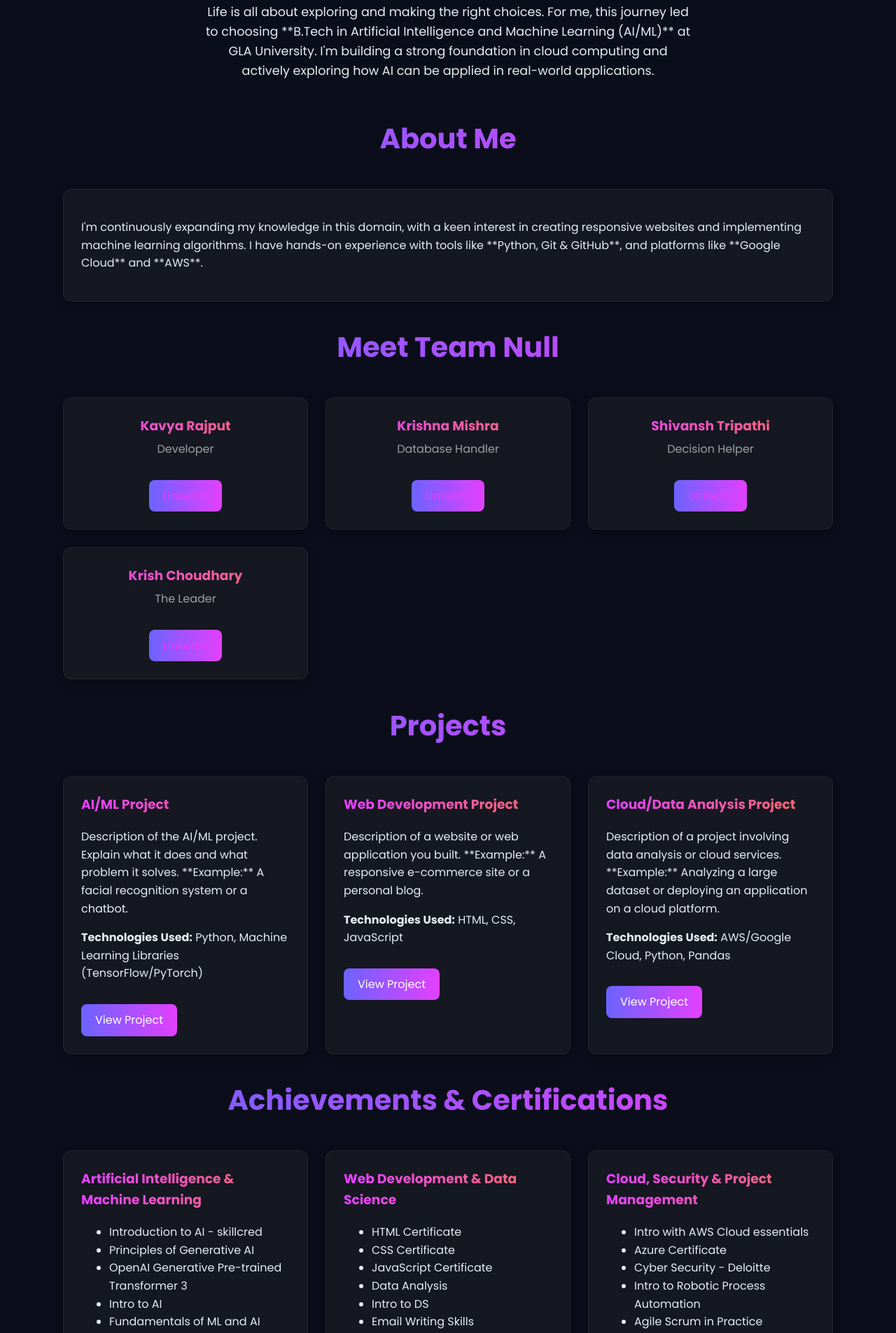
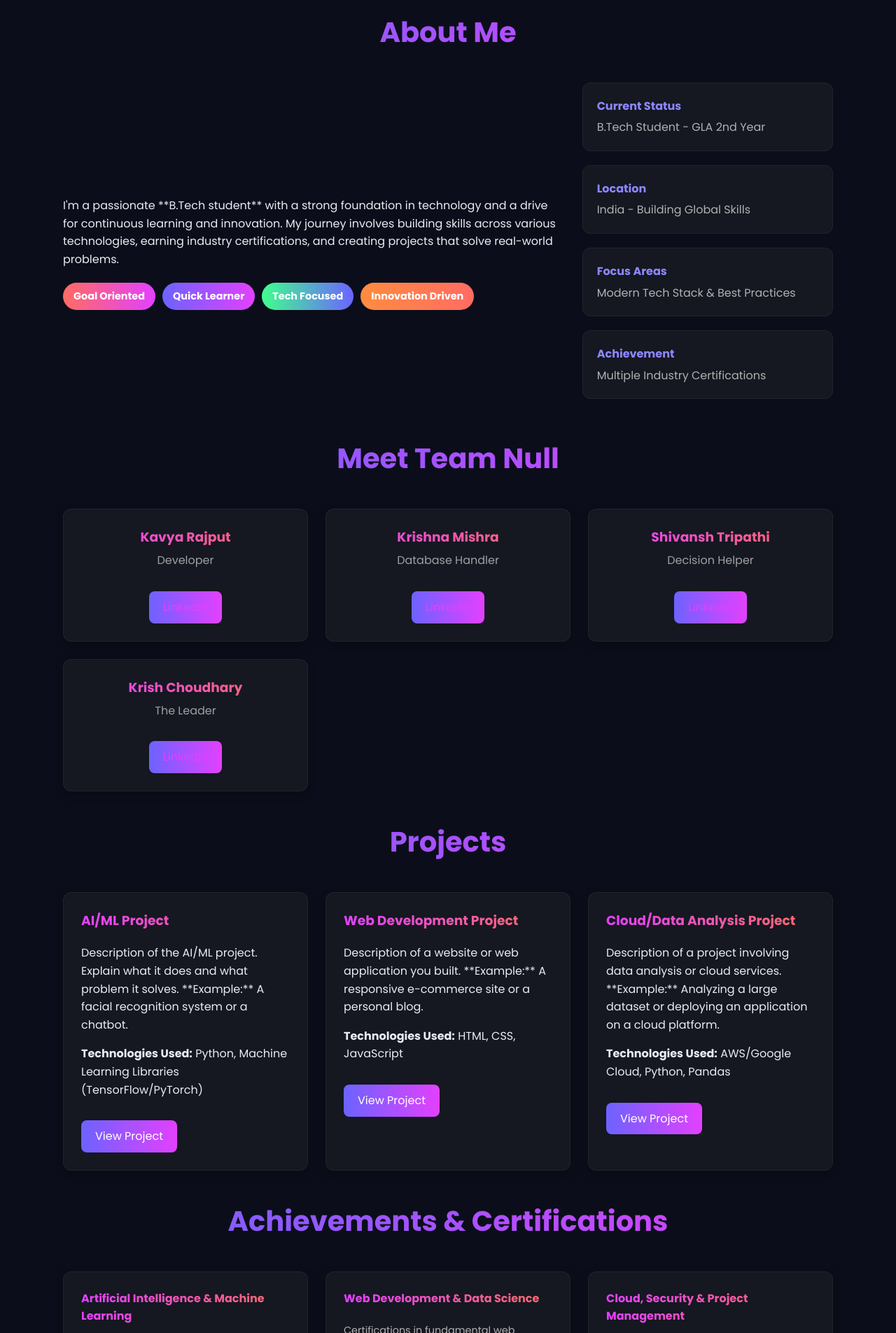
Before and after one commit to KAVYA-29-ai/krish-portfolio, a plain HTML site: page index.html in a window 1280 px wide. Shown: the part 895-2800 px from the top of the page at 70% size. Drawn offline with Linux system fonts and the light colour scheme; some packages are replaced by stand-ins of ours; a script that the page names is missing.

Commit message:
Update index.html

```diff
--- a/index.html
+++ b/index.html
@@ -28,6 +28,7 @@
             backdrop-filter: blur(10px);
             z-index: 1000;
             padding: 15px 0;
+            box-shadow: 0 2px 10px rgba(0, 0, 0, 0.2);
         }
         nav .nav-container {
             display: flex;
@@ -52,6 +53,7 @@
             min-height: 100vh;
             text-align: center;
             padding: 0 20px;
+            position: relative;
         }
         .header-section h1 {
             font-size: 4.5em;
@@ -63,6 +65,7 @@
         .header-section .subtitle {
             font-size: 1.4em;
             color: #b1b1b1;
+            margin-bottom: 20px;
         }
         .header-section .intro-text {
             font-size: 1.1em;
@@ -87,6 +90,7 @@
             display: grid;
             grid-template-columns: repeat(auto-fit, minmax(280px, 1fr));
             gap: 25px;
+            margin-bottom: 40px;
         }
         .card {
             background-color: rgba(26, 28, 37, 0.7);
@@ -158,6 +162,81 @@
             margin-top: 5px;
             color: #555;
         }
+        .intro-card {
+            background-color: rgba(26, 28, 37, 0.7);
+            padding: 25px;
+            border-radius: 12px;
+            border: 1px solid rgba(51, 51, 51, 0.5);
+            box-shadow: 0 4px 12px rgba(0, 0, 0, 0.3);
+            max-width: 600px;
+            text-align: left;
+            margin: 40px auto;
+        }
+        .about-grid {
+            display: grid;
+            grid-template-columns: 2fr 1fr;
+            gap: 25px;
+            align-items: center;
+        }
+        .about-info-card {
+            background-color: rgba(26, 28, 37, 0.7);
+            padding: 20px;
+            border-radius: 12px;
+            border: 1px solid rgba(51, 51, 51, 0.5);
+            margin-bottom: 20px;
+            transition: transform 0.3s ease;
+        }
+        .about-info-card h4 {
+            margin: 0 0 5px;
+            color: #8c88ff;
+        }
+        .about-info-card p {
+            margin: 0;
+            color: #b1b1b1;
+        }
+        .about-info-card:hover {
+            transform: translateY(-5px);
+        }
+        .about-pills {
+            display: flex;
+            flex-wrap: wrap;
+            gap: 10px;
+            margin-top: 20px;
+        }
+        .pill {
+            padding: 8px 15px;
+            border-radius: 20px;
+            font-size: 0.9em;
+            font-weight: bold;
+            color: #fff;
+            background: linear-gradient(90deg, #ff6c63, #e340ff);
+        }
+        .pill:nth-child(2) { background: linear-gradient(90deg, #6c63ff, #e340ff); }
+        .pill:nth-child(3) { background: linear-gradient(90deg, #40ff8e, #6c63ff); }
+        .pill:nth-child(4) { background: linear-gradient(90deg, #ff8c40, #ff6c63); }
+        .achievement-card {
+            background-color: rgba(26, 28, 37, 0.7);
+            padding: 25px;
+            border-radius: 12px;
+            border: 1px solid rgba(51, 51, 51, 0.5);
+            box-shadow: 0 4px 12px rgba(0, 0, 0, 0.3);
+            transition: transform 0.3s ease, box-shadow 0.3s ease;
+            text-align: left;
+        }
+        .achievement-card:hover {
+            transform: translateY(-8px);
+        }
+        .achievement-card h4 {
+            margin-top: 0;
+            background: linear-gradient(90deg, #e340ff, #ff6c63);
+            -webkit-background-clip: text;
+            -webkit-text-fill-color: transparent;
+        }
+        .achievement-card p {
+            font-size: 0.9em;
+            color: #b1b1b1;
+            margin-bottom: 0;
+        }
     </style>
     <script type="module" src="https://unpkg.com/@splinetool/viewer@1.0.9/build/spline-viewer.js"></script>
 </head>
@@ -177,18 +256,41 @@
 <div class="container">
     <section id="home" class="header-section">
         <h2 class="section-title">The Leader of Team Null with AI Robot</h2>
-        <spline-viewer class="spline-model" url="https://prod.spline.design/5e4b79df-0d9a-4f54-8f73-4ac13505e71a/scene.splinecode"></spline-viewer>
+        <spline-viewer class="spline-model" url="https://my.spline.design/chatgptkeyboard-fg4mi05If590oMo096YL3S9k/scene.splinecode"></spline-viewer>
         <h1>Krish Choudhary</h1>
         <p class="subtitle">B.Tech Student | AI/ML Enthusiast | Problem Solver</p>
-        <p class="intro-text">
-            Life is all about exploring and making the right choices. For me, this journey led to choosing **B.Tech in Artificial Intelligence and Machine Learning (AI/ML)** at GLA University. I'm building a strong foundation in cloud computing and actively exploring how AI can be applied in real-world applications.
-        </p>
     </section>
 
     <section id="about">
         <h2 class="section-title">About Me</h2>
-        <div class="card">
-            <p>I'm continuously expanding my knowledge in this domain, with a keen interest in creating responsive websites and implementing machine learning algorithms. I have hands-on experience with tools like **Python, Git & GitHub**, and platforms like **Google Cloud** and **AWS**.</p>
+        <div class="about-grid">
+            <div>
+                <p>I'm a passionate **B.Tech student** with a strong foundation in technology and a drive for continuous learning and innovation. My journey involves building skills across various technologies, earning industry certifications, and creating projects that solve real-world problems.</p>
+                <div class="about-pills">
+                    <span class="pill">Goal Oriented</span>
+                    <span class="pill">Quick Learner</span>
+                    <span class="pill">Tech Focused</span>
+                    <span class="pill">Innovation Driven</span>
+                </div>
+            </div>
+            <div>
+                <div class="about-info-card">
+                    <h4>Current Status</h4>
+                    <p>B.Tech Student - GLA 2nd Year</p>
+                </div>
+                <div class="about-info-card">
+                    <h4>Location</h4>
+                    <p>India - Building Global Skills</p>
+                </div>
+                <div class="about-info-card">
+                    <h4>Focus Areas</h4>
+                    <p>Modern Tech Stack & Best Practices</p>
+                </div>
+                <div class="about-info-card">
+                    <h4>Achievement</h4>
+                    <p>Multiple Industry Certifications</p>
+                </div>
+            </div>
         </div>
     </section>
 
@@ -245,45 +347,21 @@
     <section id="achievements">
         <h2 class="section-title">Achievements & Certifications</h2>
         <div class="card-grid">
-            <div class="card">
-                <h3>Artificial Intelligence & Machine Learning</h3>
-                <ul>
-                    <li>Introduction to AI - skillcred</li>
-                    <li>Principles of Generative AI</li>
-                    <li>OpenAI Generative Pre-trained Transformer 3</li>
-                    <li>Intro to AI</li>
-                    <li>Fundamentals of ML and AI</li>
-                    <li>Generative AI Unleashing</li>
-                    <li>GenAI Powered Data Analytics Job Simulation</li>
-                    <li>Generative models for developers</li>
-                    <li>Deep Learning for Developers</li>
-                    <li>Introduction to Deep Learning</li>
-                    <li>Intro to NLP</li>
-                    <li>Time Management</li>
-                    <li>High Impact Presentations</li>
-                </ul>
+            <div class="achievement-card">
+                <h4>Artificial Intelligence & Machine Learning</h4>
+                <p>A collection of certifications in core AI/ML concepts, including generative AI, deep learning, and practical applications.</p>
             </div>
-            <div class="card">
-                <h3>Web Development & Data Science</h3>
-                <ul>
-                    <li>HTML Certificate</li>
-                    <li>CSS Certificate</li>
-                    <li>JavaScript Certificate</li>
-                    <li>Data Analysis</li>
-                    <li>Intro to DS</li>
-                    <li>Email Writing Skills</li>
-                </ul>
+            <div class="achievement-card">
+                <h4>Web Development & Data Science</h4>
+                <p>Certifications in fundamental web technologies like HTML, CSS, and JavaScript, along with data analysis skills.</p>
             </div>
-            <div class="card">
-                <h3>Cloud, Security & Project Management</h3>
-                <ul>
-                    <li>Intro with AWS Cloud essentials</li>
-                    <li>Azure Certificate</li>
-                    <li>Cyber Security - Deloitte</li>
-                    <li>Intro to Robotic Process Automation</li>
-                    <li>Agile Scrum in Practice</li>
-                    <li>Shadowfox Certificate</li>
-                </ul>
+            <div class="achievement-card">
+                <h4>Cloud, Security & Project Management</h4>
+                <p>Credentials in cloud computing platforms, cybersecurity, and agile methodologies for effective project handling.</p>
+            </div>
+            <div class="achievement-card">
+                <h4>Additional Skills</h4>
+                <p>Certificates for high-impact presentations, time management, and other professional development topics.</p>
             </div>
         </div>
     </section>
@@ -296,12 +374,11 @@
             <a href="#" class="link" target="_blank">GitHub</a>
         </div>
     </section>
-
 </div>
 
 <footer class="footer">
     <p>Made by Team Null</p>
-    <p class="footer-small-text">Made by Team Member: Kavya (<a href="mailto:krishchaudhary03255@gmail.com" style="color:#777;">krishchaudhary03255@gmail.com</a>)</p>
+    <p class="footer-small-text">Made by Team Member: Kavya (<a href="linkedin.com/in/kavya-rajput-431055370" style="color:#777;">Kavya</a>)</p>
 </footer>
 
 </body>
```
